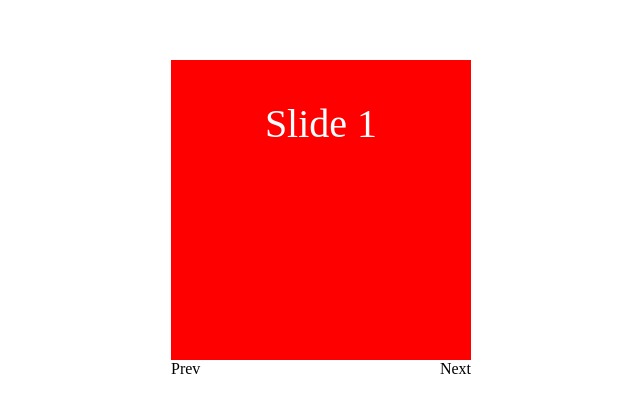
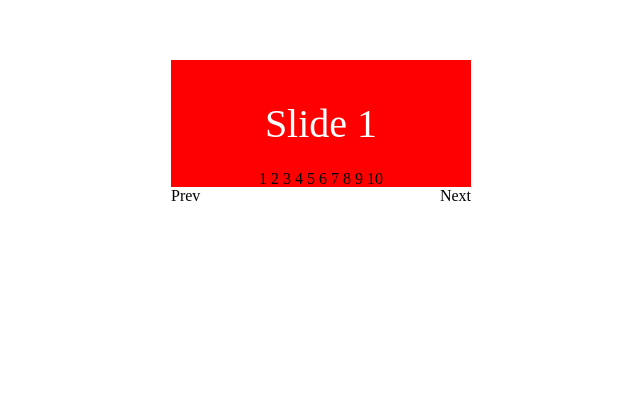
Before and after one commit to tien06051992/slideres6, a website built with webpack: page index.html in a window 1280 px wide. Shown: the whole page, without its empty margins (319-959 px from the left). Built offline with nearby package versions, Linux system fonts and the light colour scheme.

Commit message:
create html dot slider

```diff
--- a/src/index.js
+++ b/src/index.js
@@ -6,6 +6,7 @@
         this.sliderBar = this.slider.children[0];
         this.elementCount = this.sliderBar.childElementCount;
         this.generateNav();
+        this.generateDot();
         this.setupSliderBar();
         this.currSlide = 0;
         this.registerEventNavigation();
@@ -30,6 +31,18 @@
         div.innerHTML = html;
     }
 
+    generateDot() {
+        let div = document.createElement('div');
+        div.className = 'dot-sliders'
+        for(let i = 0; i < this.elementCount; i++) {
+            let item = document.createElement('span');
+            item.setAttribute("data-item", i);
+            item.innerHTML = i + 1;
+            div.appendChild(item);
+        }
+        this.slider.appendChild(div);
+    }
+
     setupSliderBar() {
         for(let i = 0; i < this.elementCount; i++) {
             this.sliderBar.children[i].style.width = this.slider.offsetWidth + 'px';
@@ -48,6 +61,8 @@
     prevSlide() {
         if(self.currSlide != 0) {
             self.currSlide = (self.currSlide - 1) % self.elementCount;
+        }else {
+            self.currSlide = self.elementCount - 1;
         }
         console.log(self.currSlide);
         self.animateSliderBar(self.currSlide);
--- a/style.css
+++ b/style.css
@@ -4,12 +4,12 @@
     margin-left: auto;
     margin-right: auto;
     overflow: hidden;
+    position: relative;
 }
 
 .slides {
     overflow-x: hidden;
     position: relative;
-    height: 300px;
     width: 300px;
     padding: 0px;
     margin: 0px;
@@ -46,8 +46,10 @@
 .nav-slider span {
     cursor: pointer;
 }
-.nav-slider span:hover {
+.nav-slider span:hover,
+.dot-sliders span:hover {
     color: blue;
+    cursor: pointer;
 }
 .prev {
     float: left;
@@ -55,3 +57,13 @@
 .next {
     float: right;
 }
+.dot-sliders {
+    position: absolute;
+    bottom: 12%;
+    left: 50%;
+    transform: translateX(-50%);
+}
+.dot-sliders span {
+    margin: 0 2px;
+    display: inline-block;
+}
```
